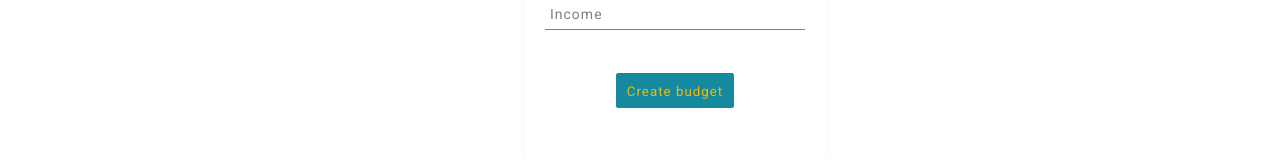
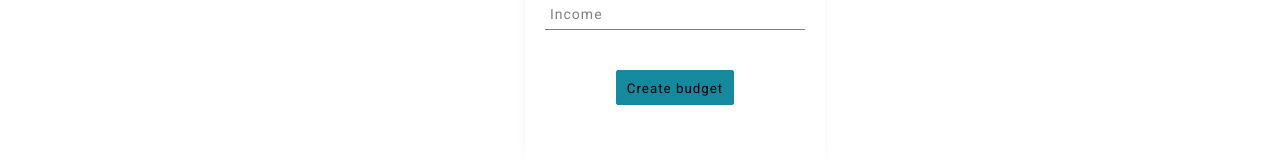
Before and after one commit to lape15/budget-app, a React (Create React App) app: page /dashboard/create-budget in a window 1280 px wide. Shown: the part 257-417 px from the top of the page. Built offline with nearby package versions, Linux system fonts and the light colour scheme; sample sign-in values are in the browser's storage.

Commit message:
dashboard created

```diff
--- a/src/Pages/Dashboard/NewBudget.jsx
+++ b/src/Pages/Dashboard/NewBudget.jsx
@@ -65,7 +65,7 @@ const NewBudget = (props) => {
             />
           </div>
           <div className="w-100">
-            <button type="submit" disabled={loading}>
+            <button type="submit" disabled={loading} className="btn1">
               Create budget {loading && <i className="fas fa-spinner"></i>}
             </button>
           </div>
--- a/src/styles/_card.scss
+++ b/src/styles/_card.scss
@@ -62,7 +62,7 @@ $bigScreen: 1440px;
       border: 2px solid #fff;
       box-shadow: 0px 2px 6px rgba(0, 0, 0, 0.07);
       border-radius: 7px;
-      flex-basis: 22%;
+      flex-basis: 25%;
       background-color: #fff;
       padding: 10px 15px;
       height: 230px;
@@ -106,7 +106,7 @@ $bigScreen: 1440px;
       }
       @include ipad() {
         margin-bottom: 10px;
-        flex-basis: 50%;
+        flex-basis: 60%;
         margin-left: 0;
         margin-right: 0;
         height: 330px;
@@ -194,6 +194,7 @@ $bigScreen: 1440px;
       height: auto;
       cursor: pointer;
       display: inline-flex;
+      transition: all 2s;
 
       .fas {
         color: #f9b500;
@@ -236,5 +237,8 @@ $bigScreen: 1440px;
         padding: 5px;
       }
     }
+    .item:hover {
+      transform: scaleY(1.2);
+    }
   }
 }
--- a/src/styles/_newbudget.scss
+++ b/src/styles/_newbudget.scss
@@ -62,12 +62,34 @@
           }
         }
 
+        button::before {
+          content: "Create budget";
+          position: absolute;
+          top: -1px;
+          left: -1px;
+          width: 100%;
+          color: #fff;
+          letter-spacing: 1px;
+          border: 1px solid #f9b500;
+          font-family: "Roboto", sans-serif;
+          background: #f9b500;
+          border: 1px solid #f9b500;
+          z-index: 1;
+          transition: all 0.5s;
+          transform-origin: 0 0;
+          border-radius: 2px;
+          transition-timing-function: cubic-bezier(0.5, 1.6, 0.4, 0.7);
+          padding: 10px;
+          display: block;
+          height: 15px;
+        }
+
         button {
-          background-color: #158a9e;
-          color: #f9b500;
+          background: #158a9e;
+          color: #000;
           border-radius: 2px;
           margin-bottom: 15px;
-          margin-top: 23px;
+          margin-top: 20px;
           padding: 10px;
           border: none;
           outline: none;
@@ -76,7 +98,9 @@
           border: 1px solid #158a9e;
           font-family: "Roboto", sans-serif;
           cursor: pointer;
-          transition: all 1s ease-in-out;
+          position: relative;
+          transition: color 0.4s linear;
+
           .fas {
             margin-left: 5px;
             font-size: 16px;
@@ -84,11 +108,13 @@
           }
         }
 
-        button:hover {
-          color: white;
-          //   border-radius: 7px;
-          border: 2px solid #158a9e;
+        .btn1::before {
+          transform: scaleX(0);
         }
+      }
+
+      .btn1:hover::before {
+        transform: scaleX(1);
       }
     }
   }
```
